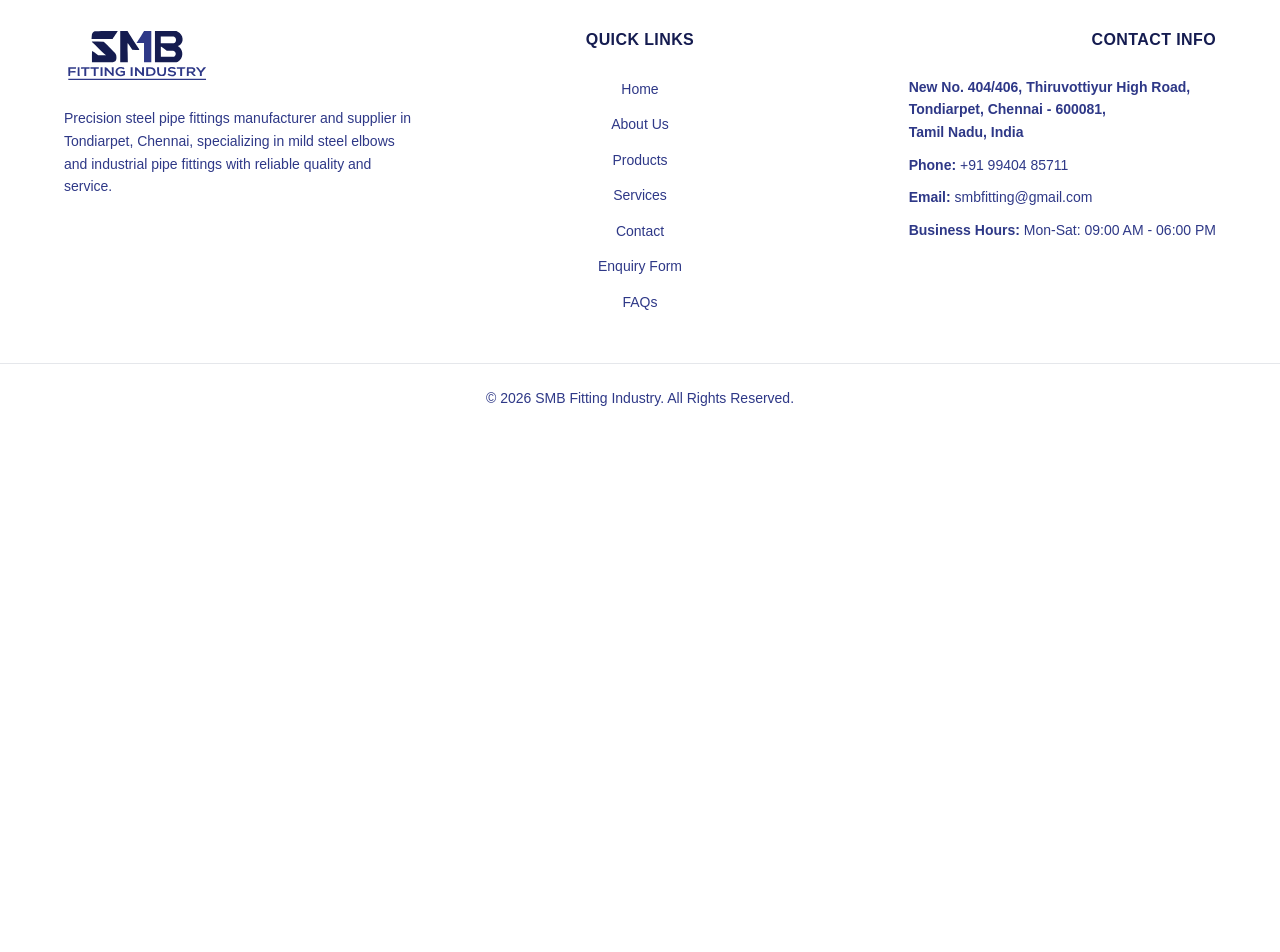
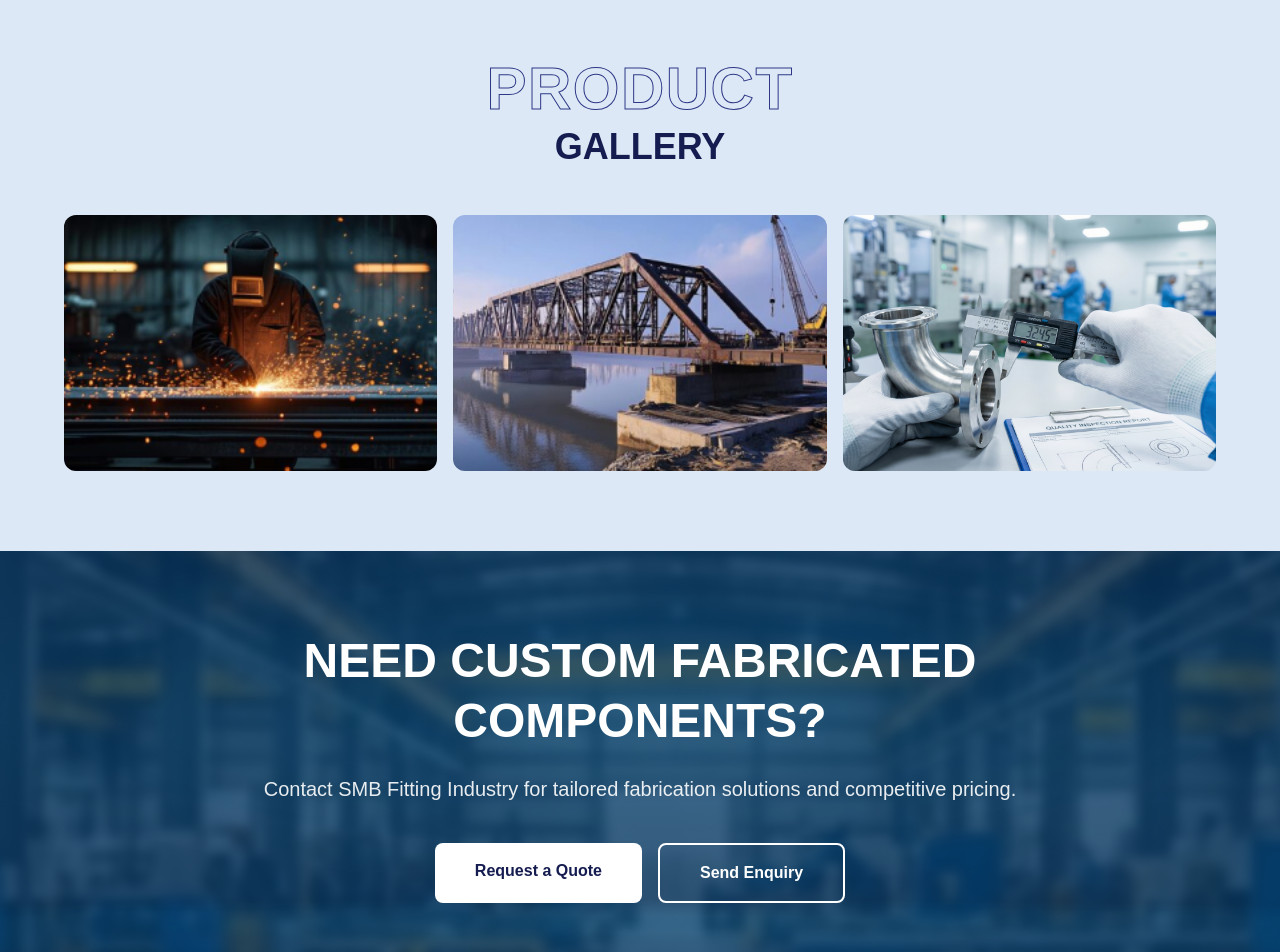
Before and after one commit to Mohammed-Burhani/smb-website, a Next.js app: page /products/custom-fabricated-components in a window 1280 px wide. Shown: the part 2400-3352 px from the top of the page. Before the commit the page ends 2832 px from the top, so only its background shows below. Built offline with nearby package versions, Linux system fonts and the light colour scheme.

Commit message:
Completed product detail page

```diff
--- a/app/components/ApplicationsSection.tsx
+++ b/app/components/ApplicationsSection.tsx
@@ -69,7 +69,7 @@ const applications = [
 
 export default function ApplicationsSection() {
   return (
-    <section className="w-full py-20" style={{ backgroundColor: '#EEF2F7' }}>
+    <section className="w-full py-20" style={{ backgroundColor: '#DCE8F5' }}>
       <div className="px-8 lg:px-16">
         <div className="text-center mb-14">
           <SectionTitle
@@ -88,7 +88,7 @@ export default function ApplicationsSection() {
             >
               <div
                 className="w-20 h-20 rounded-full flex items-center justify-center"
-                style={{ backgroundColor: '#EEF2F7', color: '#151C50' }}
+                style={{ backgroundColor: '#DCE8F5', color: '#151C50' }}
               >
                 {app.icon}
               </div>
--- a/app/components/ProductGallerySection.tsx
+++ b/app/components/ProductGallerySection.tsx
@@ -7,7 +7,7 @@ interface ProductGallerySectionProps {
 
 export default function ProductGallerySection({ images }: ProductGallerySectionProps) {
   return (
-    <section className="w-full py-20" style={{ backgroundColor: '#EEF2F7' }}>
+    <section className="w-full py-20" style={{ backgroundColor: '#DCE8F5' }}>
       <div className="px-8 lg:px-16">
         <div className="text-center mb-12">
           <SectionTitle outlinedText="PRODUCT" solidText="GALLERY" align="center" />
--- a/app/components/ProductTypesSection.tsx
+++ b/app/components/ProductTypesSection.tsx
@@ -16,7 +16,7 @@ interface ProductTypesSectionProps {
 
 export default function ProductTypesSection({ outlinedText, solidText, types }: ProductTypesSectionProps) {
   return (
-    <section className="w-full py-20" style={{ backgroundColor: '#EEF2F7' }}>
+    <section className="w-full py-20" style={{ backgroundColor: '#DCE8F5' }}>
       <div className="px-8 lg:px-16">
         <div className="text-center mb-14">
           <SectionTitle outlinedText={outlinedText} solidText={solidText} align="center" />
--- a/app/components/WhyChooseUsSection.tsx
+++ b/app/components/WhyChooseUsSection.tsx
@@ -19,7 +19,7 @@ function ShieldIcon() {
 
 export default function WhyChooseUsSection() {
   return (
-    <section className="w-full py-20" style={{ backgroundColor: '#EEF2F7' }}>
+    <section className="w-full py-20" style={{ backgroundColor: '#DCE8F5' }}>
       <div className="px-8 lg:px-16">
         <div className="text-center mb-12">
           <SectionTitle
--- a/app/products/[slug]/page.tsx
+++ b/app/products/[slug]/page.tsx
@@ -3,6 +3,8 @@ import PageBanner from "../../components/PageBanner";
 import ProductDetailSection from "../../components/ProductDetailSection";
 import ProductTypesSection, { ProductType } from "../../components/ProductTypesSection";
 import ProductFeaturesSection from "../../components/ProductFeaturesSection";
+import ProductGallerySection from "../../components/ProductGallerySection";
+import CTASection from "../../components/CTASection";
 import Footer from "../../components/Footer";
 
 interface ProductPageData {
@@ -19,6 +21,9 @@ interface ProductPageData {
   types: ProductType[];
   featuresImage: string;
   features: string[];
+  galleryImages: string[];
+  ctaTitle: string;
+  ctaDescription: string;
 }
 
 // Placeholder data — will be replaced by Sanity CMS fetch
@@ -51,6 +56,9 @@ const productData: Record<string, ProductPageData> = {
       "Reliable pipe connectivity",
       "Suitable for fabrication and construction systems",
     ],
+    galleryImages: ["/home/infrastructure.png", "/home/prod-1.png", "/home/commitment.png"],
+    ctaTitle: "NEED MILD STEEL ELBOWS FOR YOUR PROJECT?",
+    ctaDescription: "Contact SMB Fitting Industry for reliable supply and competitive pricing on industrial steel fittings.",
   },
   "ms-pipe-fittings": {
     outlinedText: "MS PIPE",
@@ -80,6 +88,9 @@ const productData: Record<string, ProductPageData> = {
       "Suitable for high-pressure applications",
       "Consistent dimensional accuracy",
     ],
+    galleryImages: ["/home/infrastructure.png", "/home/prod-2.png", "/home/commitment.png"],
+    ctaTitle: "NEED MS PIPE FITTINGS FOR YOUR PROJECT?",
+    ctaDescription: "Contact SMB Fitting Industry for reliable supply and competitive pricing on industrial pipe fittings.",
   },
   "steel-pipes-sections": {
     outlinedText: "STEEL PIPES &",
@@ -109,6 +120,9 @@ const productData: Record<string, ProductPageData> = {
       "Consistent length and dimensional tolerance",
       "Bulk supply capability for large projects",
     ],
+    galleryImages: ["/home/infrastructure.png", "/home/prod-3.png", "/home/commitment.png"],
+    ctaTitle: "NEED STEEL PIPES & SECTIONS FOR YOUR PROJECT?",
+    ctaDescription: "Contact SMB Fitting Industry for reliable supply and competitive pricing on structural steel products.",
   },
   "custom-fabricated-components": {
     outlinedText: "CUSTOM FABRICATED",
@@ -138,6 +152,9 @@ const productData: Record<string, ProductPageData> = {
       "Consistent finishing and dimensional accuracy",
       "Fast turnaround for urgent project needs",
     ],
+    galleryImages: ["/home/fabrication.png", "/home/infrastructure.png", "/home/commitment.png"],
+    ctaTitle: "NEED CUSTOM FABRICATED COMPONENTS?",
+    ctaDescription: "Contact SMB Fitting Industry for tailored fabrication solutions and competitive pricing.",
   },
 };
 
@@ -156,6 +173,9 @@ export default async function ProductDetailPage({ params }: Props) {
     detailImage: "/home/banner.png",
     typesOutlinedText: "TYPES", typesSolidText: "OF PRODUCTS",
     types: [], featuresImage: "/home/banner.png", features: [],
+    galleryImages: ["/home/banner.png", "/home/banner.png", "/home/banner.png"],
+    ctaTitle: "LOOKING FOR STEEL FITTINGS FOR YOUR PROJECT?",
+    ctaDescription: "Contact SMB Fitting Industry for reliable supply and competitive pricing.",
   };
 
   return (
@@ -165,6 +185,16 @@ export default async function ProductDetailPage({ params }: Props) {
       <ProductDetailSection outlinedText={data.detailOutlinedText} solidText={data.detailSolidText} description={data.description} image={data.detailImage} />
       <ProductTypesSection outlinedText={data.typesOutlinedText} solidText={data.typesSolidText} types={data.types} />
       <ProductFeaturesSection image={data.featuresImage} features={data.features} />
+      <ProductGallerySection images={data.galleryImages} />
+      <CTASection
+        title={data.ctaTitle}
+        description={data.ctaDescription}
+        buttonText="Request a Quote"
+        buttonLink="/quote"
+        secondaryButtonText="Send Enquiry"
+        secondaryButtonLink="/contact"
+        backgroundImage="/home/cta.png"
+      />
       <Footer />
     </div>
   );
--- a/app/products/page.tsx
+++ b/app/products/page.tsx
@@ -1,9 +1,9 @@
 import Navbar from "../components/Navbar";
 import PageBanner from "../components/PageBanner";
-import ProductListingSection from "../components/ProductListingSection";
 import ApplicationsSection from "../components/ApplicationsSection";
 import CTASection from "../components/CTASection";
 import Footer from "../components/Footer";
+import ProductListingSection from "../components/ProductListingSection";
 
 export default function ProductsPage() {
   return (
```
